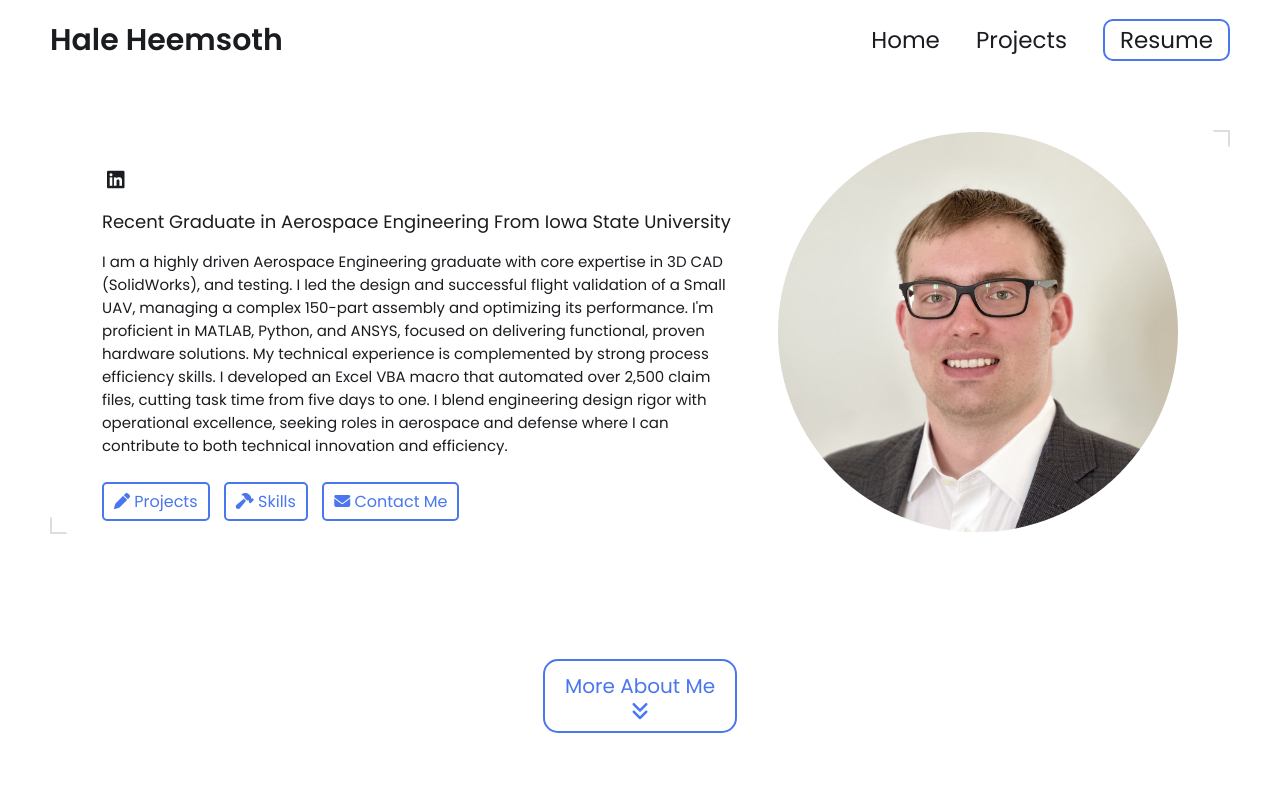
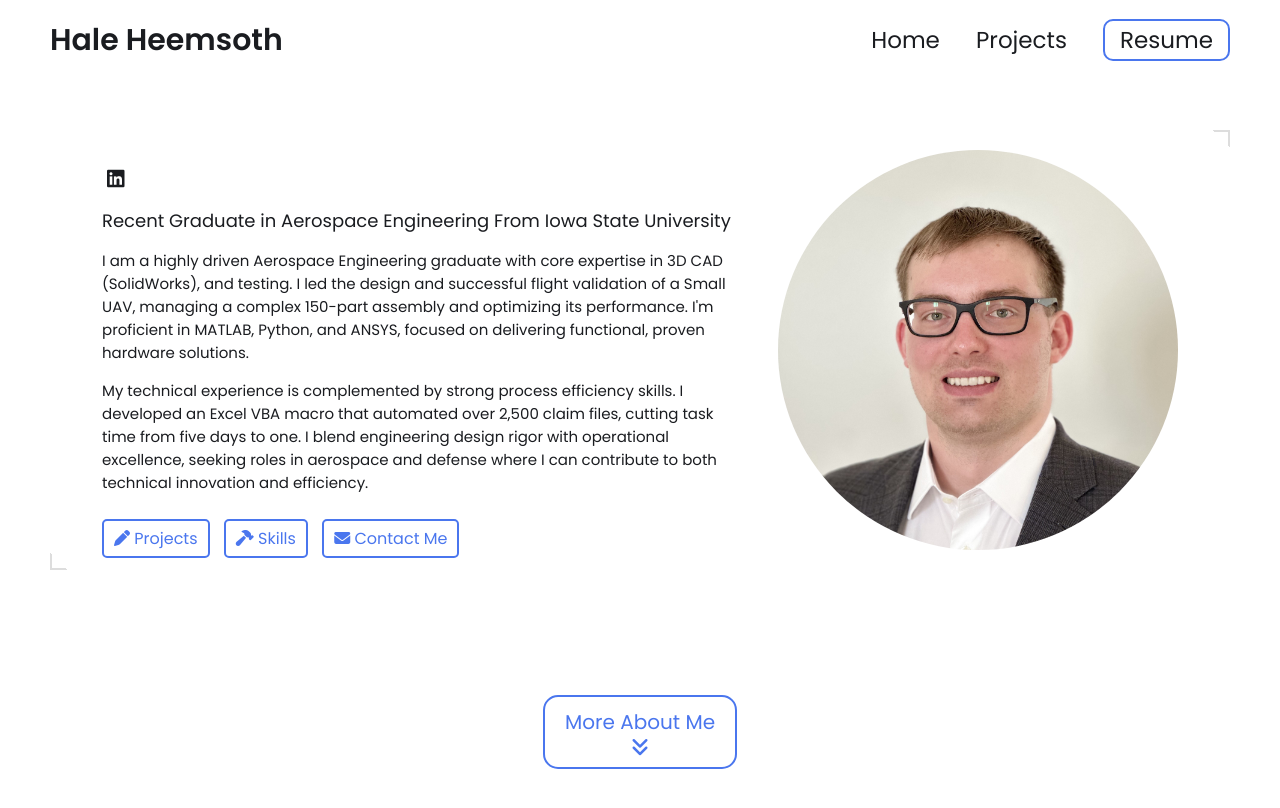
Before and after one commit to fakehale/fakehale.github.io, a Jekyll site: the page built from index.html, in a window 1280 px wide and 900 px high. Shown: the top 808 px of the window. Built offline with Jekyll 4.4.1, drawn with Linux system fonts in a browser that asks for light colours; part of the change alters nothing that is shown.

```diff
--- a/_config.yml
+++ b/_config.yml
@@ -14,7 +14,8 @@ title: Hale Heemsoth's Portfolio # This is what shows up in the tab of the brows
 # Hero Section
 name: Hale Heemsoth
 headline: Recent Graduate in Aerospace Engineering From Iowa State University
-description: I am a highly driven Aerospace Engineering graduate with core expertise in 3D CAD (SolidWorks), and testing. I led the design and successful flight validation of a Small UAV, managing a complex 150-part assembly and optimizing its performance. I'm proficient in MATLAB, Python, and ANSYS, focused on delivering functional, proven hardware solutions. My technical experience is complemented by strong process efficiency skills. I developed an Excel VBA macro that automated over 2,500 claim files, cutting task time from five days to one. I blend engineering design rigor with operational excellence, seeking roles in aerospace and defense where I can contribute to both technical innovation and efficiency.
+description: I am a highly driven Aerospace Engineering graduate with core expertise in 3D CAD (SolidWorks), and testing. I led the design and successful flight validation of a Small UAV, managing a complex 150-part assembly and optimizing its performance. I'm proficient in MATLAB, Python, and ANSYS, focused on delivering functional, proven hardware solutions.
+descriptiontwo:  My technical experience is complemented by strong process efficiency skills. I developed an Excel VBA macro that automated over 2,500 claim files, cutting task time from five days to one. I blend engineering design rigor with operational excellence, seeking roles in aerospace and defense where I can contribute to both technical innovation and efficiency.
 # dont remove this line. this will ignore all new lines until the next section
 
 # Place your profile image in /assets/images/profile-image/folder and edit the file name
```
